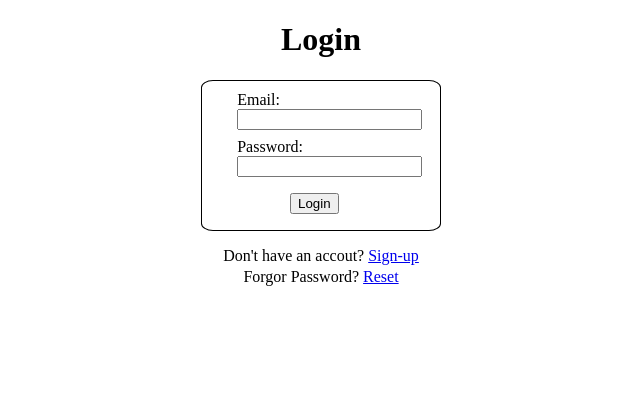
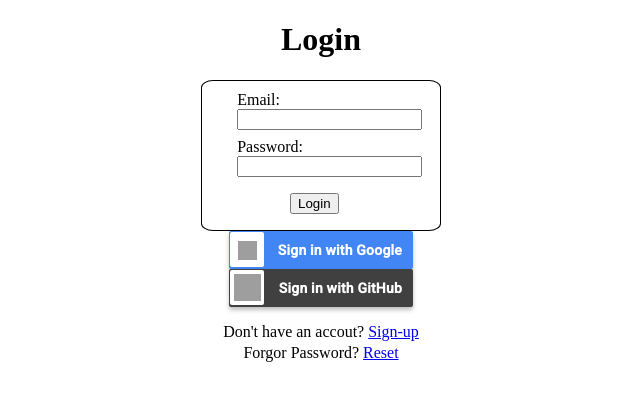
Before and after one commit to WenChingHo/Portfolio, a Django app: page /accounts/login/ in a window 1280 px wide. Shown: the top 401 px of the page, without its empty margins (319-959 px from the left). Run offline with Django 3.2, Linux system fonts and the light colour scheme; parts of the project's set-up code (start-up, migrations or seed data) failed here and were passed over; some libraries are stand-ins or nearby versions; grey boxes are pictures that could not be loaded.

Commit message:
Implemented social login

```diff
--- a/accounts/forms.py
+++ b/accounts/forms.py
@@ -18,6 +18,16 @@
     </ul>""")
 class ResetForm(forms.Form):
     email = forms.EmailField()
+
+    def clean_email(self):
+        """
+        Override clean_email to ensure emails saved in the User model are unique.
+        """
+        email = self.cleaned_data['email']
+        if not User.objects.filter(email=email).exists():
+            raise ValidationError("Email does not exist.")
+        return email
+
 
 class LoginForm(forms.Form):
     email = forms.EmailField()
--- a/accounts/templates/accounts/login.html
+++ b/accounts/templates/accounts/login.html
@@ -1,17 +1,24 @@
 <!DOCTYPE html>
 <html lang="en">
+
 <head>
     <meta charset="UTF-8">
     <meta http-equiv="X-UA-Compatible" content="IE=edge">
     <meta name="viewport" content="width=device-width, initial-scale=1.0">
+    <meta name="google-signin-client_id"
+        content="346294449765-lnehj527k4h7bdvvr6rditc69u9eau8n.apps.googleusercontent.com">
+
     <title>Login</title>
 
 </head>
+
 <body>
 
 </body>
+
 </html>
 {% load crispy_forms_tags %}
+{% load socialaccount %}
 <script src="https://apis.google.com/js/platform.js" async defer></script>
 <div style="margin: auto; width:15rem; text-align: center;">
     <div class="container py-5">
@@ -39,7 +46,28 @@
                 <button style="text-align: center !important;" class="btn btn-primary" type="submit">Login</button>
             </div>
     </div>
-
+    <div class="google_wrapper">
+        <a href="{% provider_login_url 'google' method='oauth2' %}">
+            <div class="google-btn">
+                <div class="google-icon-wrapper">
+                    <img class="google-icon"
+                        src="https://upload.wikimedia.org/wikipedia/commons/5/53/Google_%22G%22_Logo.svg" />
+                </div>
+                <p class="btn-text"><b>Sign in with Google</b></p>
+            </div>
+        </a>
+    </div>
+    <div class="google_wrapper">
+        <a href="{% provider_login_url 'github' method='oauth2' %}">
+            <div class="github-btn">
+                <div class="github-icon-wrapper">
+                    <img class="github-icon"
+                        src="https://github.githubassets.com/images/modules/logos_page/GitHub-Mark.png"/>
+                </div>
+                <p class="btn-text"><b>Sign in with GitHub</b></p>
+            </div>
+        </a>
+    </div>
     </form>
 
     <p class="text-center">Don't have an accout? <a href="{% url 'register' %}">Sign-up</p></a>
@@ -47,3 +75,82 @@
 </div>
 </div>
 </div>
+
+<style>
+    @import url(https://fonts.googleapis.com/css?family=Roboto:500);
+.google_wrapper{
+    margin: 0 auto;
+    width : 184px;
+}
+.google-btn {
+        width: 184px;
+        height: 38px;
+        background-color: #4285f4;
+        border-radius: 2px;
+        box-shadow: 0 3px 4px 0 rgba(0, 0, 0, 0.25);
+    }
+    .github-btn {
+        width: 184px;
+        height: 38px;
+        background-color: #404040;
+        border-radius: 2px;
+        box-shadow: 0 3px 4px 0 rgba(0, 0, 0, 0.25);
+    }
+    .github-btn .github-icon-wrapper {
+        position: absolute;
+        margin-top: 1px;
+        margin-left: 1px;
+        width: 34px;
+        height: 35.5px;
+        border-radius: 2px;
+        background-color: #fff;
+        text-align: left !important;
+    }
+    .github-icon {
+        text-align: left !important;
+        position: absolute;
+        margin-top: 4px;
+        margin-left: 4px;
+        width: 27px;
+        height: 27px;
+    }
+    .google-btn .google-icon-wrapper {
+        position: absolute;
+        margin-top: 1px;
+        margin-left: 1px;
+        width: 34px;
+        height: 35.5px;
+        border-radius: 2px;
+        background-color: #fff;
+        text-align: left !important;
+    }
+
+    .google-btn .google-icon {
+        text-align: left !important;
+        position: absolute;
+        margin-top: 9px;
+        margin-left: 8px;
+        width: 19px;
+        height: 19px;
+    }
+
+    .btn-text {
+        float: right;
+        margin: 11px 11px 0 0;
+        color: #fff;
+        font-size: 14px;
+        letter-spacing: 0.2px;
+        font-family: "Roboto";
+    }
+
+    .google-btn:hover {
+        box-shadow: 0 0 6px #4285f4;
+    }
+
+    .google-btn:active {
+        background: #1669F2;
+    }
+    .github-btn:hover{
+        box-shadow: 0 0 6px #404040;
+    }
+</style>
--- a/accounts/templates/accounts/register.html
+++ b/accounts/templates/accounts/register.html
@@ -16,7 +16,7 @@
                 <small style="color: grey">{{ field.help_text }}</small>
                 {% endif %}
                 {% for error in field.errors %}
-                <br><small style="color: red">{{ error }}</small>
+                <br><small class="error">{{ error }}</small>
                 {% endfor %}
             </div>
             {% endfor %}
--- a/accounts/urls.py
+++ b/accounts/urls.py
@@ -10,5 +10,4 @@
      path('activate/<uidb64>/<token>', views.activate, name='activate'),
      path('resetpage/<uidb64>/<token>', views.resetpage, name='resetpage'),
      path('verification', views.verification.as_view(), name='verification'),
-
 ]
--- a/accounts/views.py
+++ b/accounts/views.py
@@ -30,7 +30,6 @@
     def post(self, request):
         form = LoginForm(request.POST)
         context = {'form':form}
-        print(form)
         if form.is_valid():
             email = form.cleaned_data['email']
             if User.objects.filter(email=email).exists():
@@ -40,6 +39,7 @@
             return render(request, 'accounts/login.html',context )
         print(form.cleaned_data['password'])
         user = authenticate(username=username, password=form.cleaned_data['password'])
+        print(user)
         if user:
             # A backend authenticated the credentials and succeeded
             auth_login(request, user)
@@ -100,8 +100,9 @@
         password_reset_form = ResetForm(request.POST)
         if password_reset_form.is_valid():
             data = password_reset_form.cleaned_data['email']
-            user = User.objects.get(Q(email=data))
+            user = User.objects.filter(Q(email=data))
             if user:
+                user = user[0]
                 token = PasswordResetTokenGenerator().make_token(user)
                 user.profile.temp_code = token
                 user.profile.temp_code_valid = timezone.now() + timedelta(minutes=10)
--- a/mysite/urls.py
+++ b/mysite/urls.py
@@ -19,6 +19,7 @@
 urlpatterns = [
     path('', include('main.urls')),
     path('accounts/', include('accounts.urls')),
+    path('accounts/', include('allauth.urls')),
     path('dashboard/', include('dashboard.urls')),
     path('admin/', admin.site.urls),
 ]
```
Also changed, not shown: accounts/templates/accounts/base.html (+1 -12 lines), accounts/templates/accounts/reset.html (+8 -1 lines), mysite/settings.py (+32 -1 lines), requirement.txt (+14 -0 lines), templates/messages.html (+11 -8 lines). Lines whose indentation alone changed are shown as unchanged.
